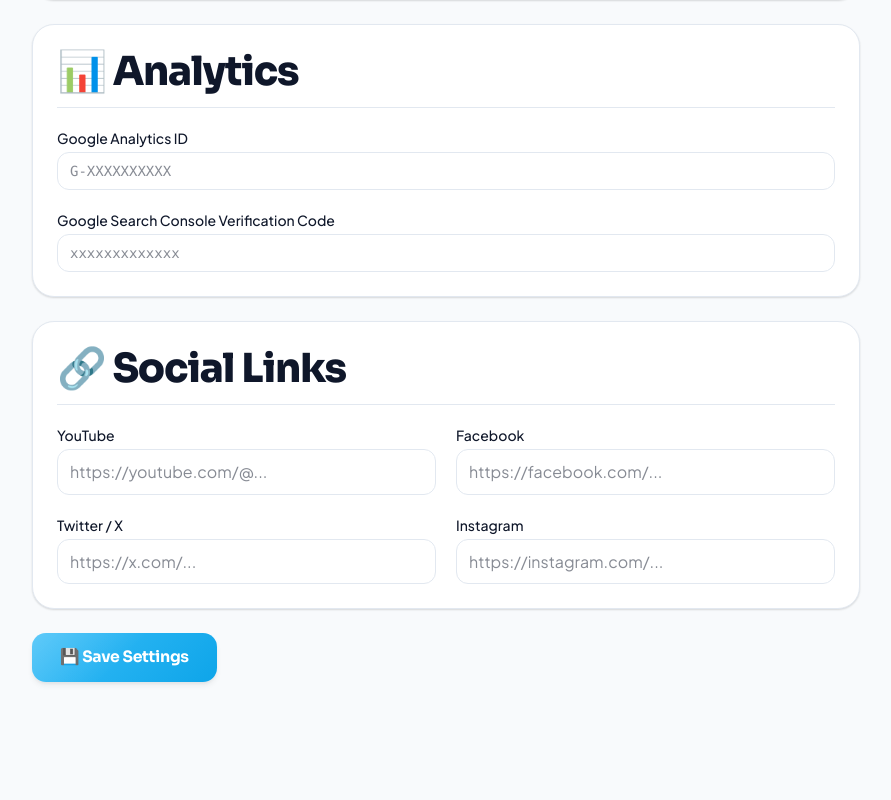
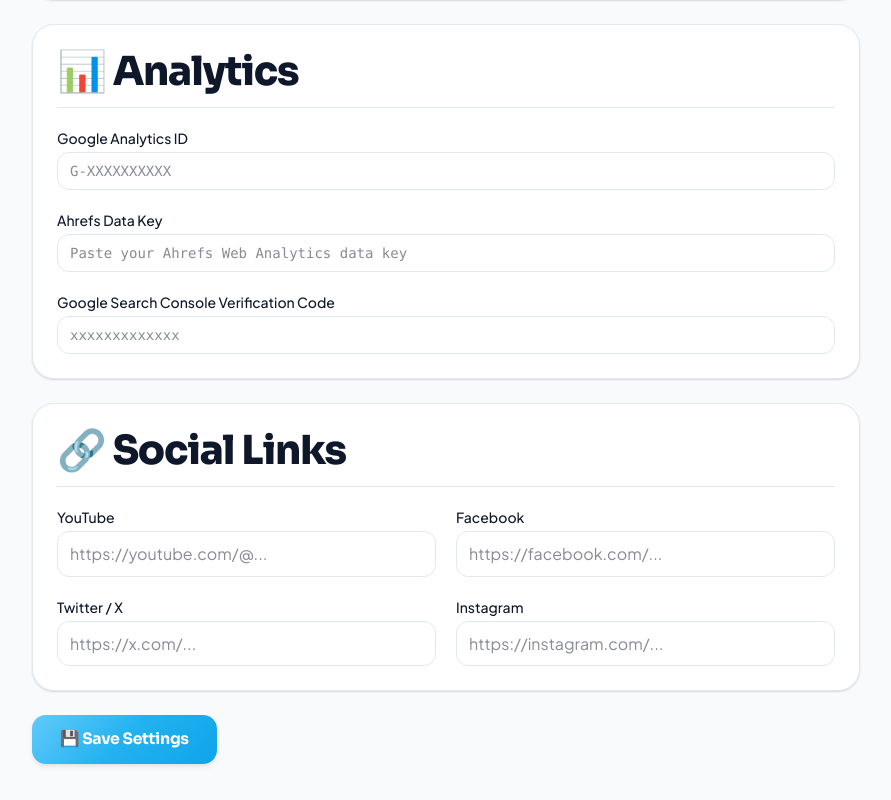
Before and after one commit to MuhammadShoaib20/puzzle-sites, a Next.js app: page /ms-control-9x7k2p/settings in a window 1280 px wide. Shown: the part 1735-2535 px from the top of the page, without its empty margins (328-1219 px from the left). Before the commit the page ends 2453 px from the top, so only its background shows below. Built offline with nearby package versions, Linux system fonts and the light colour scheme; no server answers; the database is empty; sample sign-in values are in the browser's storage.

Commit message:
add ahref web analytics  option

```diff
--- a/app/layout.tsx
+++ b/app/layout.tsx
@@ -1,5 +1,6 @@
 import type { Metadata, Viewport } from 'next';
 import { Plus_Jakarta_Sans, Sora } from 'next/font/google';
+import Script from 'next/script';
 import ConsentAnalytics from '@/components/ConsentAnalytics';
 import CookieConsentBanner from '@/components/CookieConsentBanner';
 import { getSettings } from '@/lib/db';
@@ -85,6 +86,7 @@ export const viewport: Viewport = {
 
 export default async function RootLayout({ children }: { children: React.ReactNode }) {
   const settings = await getSettings();
+  const ahrefsDataKey = settings?.ahrefs_data_key?.trim();
 
   return (
     <html lang="en" className={`${body.variable} ${display.variable}`}>
@@ -93,6 +95,13 @@ export default async function RootLayout({ children }: { children: React.ReactNo
         <ConsentAnalytics gaId={settings?.google_analytics_id || null} />
         {children}
         <CookieConsentBanner />
+        {ahrefsDataKey && (
+          <Script
+            src="https://analytics.ahrefs.com/analytics.js"
+            data-key={ahrefsDataKey}
+            strategy="afterInteractive"
+          />
+        )}
       </body>
     </html>
   );
--- a/components/SettingsForm.tsx
+++ b/components/SettingsForm.tsx
@@ -161,6 +161,19 @@ export default function SettingsForm({ action, settings }: Props) {
 
         <div>
           <label className="block text-sm font-medium mb-1">
+            Ahrefs Data Key
+          </label>
+          <input
+            type="text"
+            name="ahrefs_data_key"
+            defaultValue={settings?.ahrefs_data_key || ''}
+            placeholder="Paste your Ahrefs Web Analytics data key"
+            className="w-full px-3 py-2 border rounded-lg focus:outline-none focus:ring-2 focus:ring-blue-500 font-mono text-sm"
+          />
+        </div>
+
+        <div>
+          <label className="block text-sm font-medium mb-1">
             Google Search Console Verification Code
           </label>
           <input
--- a/lib/actions/settings.ts
+++ b/lib/actions/settings.ts
@@ -20,6 +20,11 @@ export async function updateSettings(formData: FormData) {
   const switch_youtube_enabled = formData.get('switch_youtube_enabled') === 'on';
   const google_analytics_id =
     (formData.get('google_analytics_id') as string) || null;
+  const rawAhrefsDataKey = formData.get('ahrefs_data_key');
+  if (rawAhrefsDataKey !== null && typeof rawAhrefsDataKey !== 'string') {
+    return { error: 'Invalid Ahrefs Data Key.' };
+  }
+  const ahrefs_data_key = rawAhrefsDataKey?.trim() || null;
   const google_search_console =
     (formData.get('google_search_console') as string) || null;
 
@@ -48,6 +53,7 @@ export async function updateSettings(formData: FormData) {
       youtube_button_text,
       switch_youtube_enabled,
       google_analytics_id,
+      ahrefs_data_key,
       google_search_console,
       social_links,
       updated_at: new Date().toISOString(),
--- a/types/index.ts
+++ b/types/index.ts
@@ -134,6 +134,7 @@ export interface Settings {
   youtube_button_text: string;
   switch_youtube_enabled: boolean;
   google_analytics_id?: string;
+  ahrefs_data_key?: string;
   google_search_console?: string;
   social_links: Record<string, string>;
   updated_at?: string;
```
Also changed, not shown: supabase/README.md, 2 other files (tests, documents, lock files or other folders).
